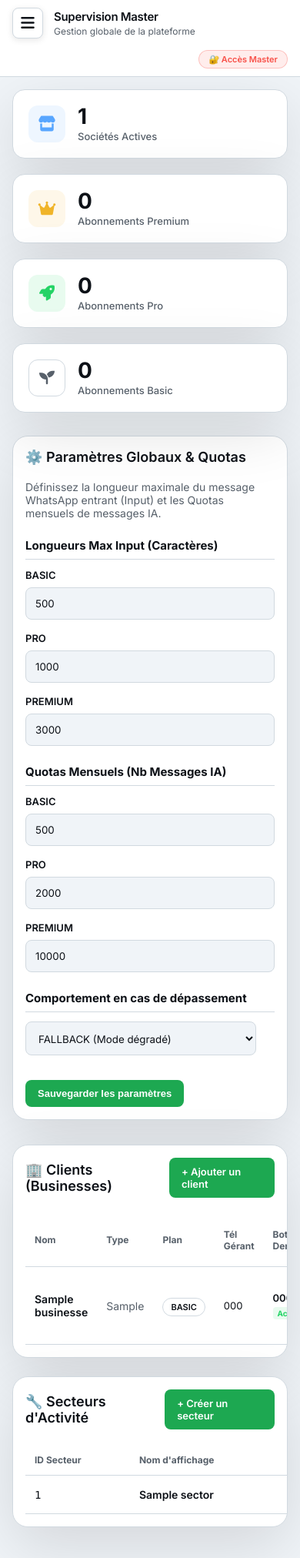
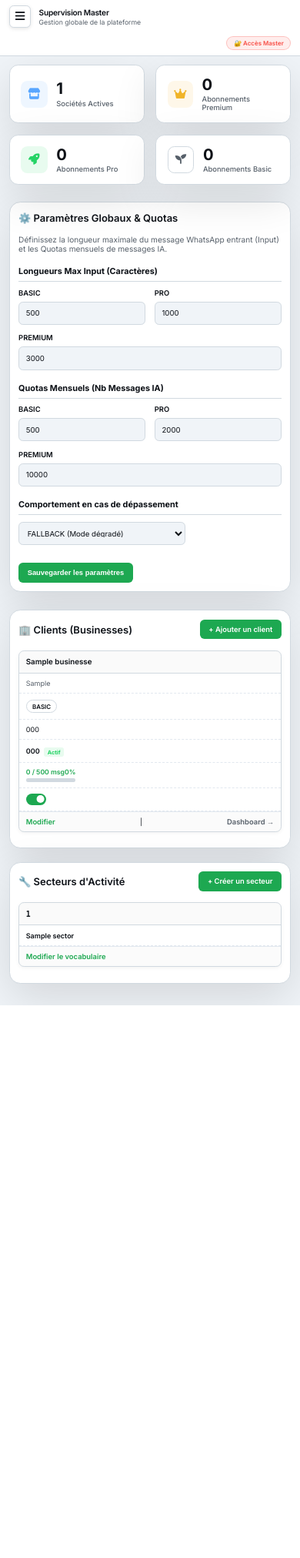
Before and after one commit to moignonfox/Whatsapp_Bot_Pro, a Flask app: page /master/ in a window 390 px wide. Shown: the whole page at 77% size. After the commit the page ends 1306 px from the top, so only its background shows below. Run offline with Flask 3, Linux system fonts and the light colour scheme; the visitor is signed in with stand-in values (Sample User, id 1); tables that the repository leaves empty hold one stand-in row (values such as "Sample post"); data that the repository does not hold is empty; some libraries are stand-ins or nearby versions.

Commit message:
Responsivité

```diff
--- a/app/static/css/layout.css
+++ b/app/static/css/layout.css
@@ -204,15 +204,20 @@
 
     .sidebar-close { display: block; }
 
-    /* Titres et textes */
+    /* Effet "Dézoom" global pour un rendu plus dense et parfait sur mobile */
+    html, body {
+        zoom: 0.85;
+        font-size: 13px !important;
+    }
+
     .page-title h1, .topbar-left h1 {
-        font-size: 15px !important;
+        font-size: 14px !important;
         white-space: normal;
         line-height: 1.3;
     }
 
     .content-area {
-        padding: 16px !important;
+        padding: 12px !important;
     }
 
     /* Grilles de statistiques */
@@ -220,21 +225,118 @@
         grid-template-columns: 1fr 1fr !important;
     }
 
-    /* Tableaux responsives */
+    /* Tableaux transformés en cartes (Mobile-First, sans scroll horizontal) */
     .table-container {
-        overflow-x: auto;
-        -webkit-overflow-scrolling: touch;
-        margin: 0 -16px;
-        padding: 0 16px;
+        overflow-x: visible !important;
+        margin: 0 !important;
+        padding: 0 !important;
     }
-    table {
-        min-width: 600px; /* Force un scroll horizontal plutôt que d'écraser les colonnes */
+    table, thead, tbody, th, td, tr {
+        display: block;
+        width: 100%;
     }
+    thead tr {
+        display: none;
+    }
+    table tr {
+        margin-bottom: 12px;
+        border: 1px solid var(--border);
+        border-radius: 10px;
+        background: var(--card);
+        padding: 0;
+        box-shadow: 0 2px 8px rgba(0,0,0,0.05);
+        overflow: hidden;
+    }
+    table td {
+        border: none !important;
+        padding: 10px 12px !important;
+        display: flex;
+        align-items: center;
+        justify-content: flex-start;
+        flex-wrap: wrap;
+        gap: 8px;
+        font-size: 12.5px !important;
+    }
+    table td:not(:last-child) {
+        border-bottom: 1px dashed var(--border-light) !important;
+    }
+    /* En-tête de la carte (première cellule) */
+    table td:first-child {
+        background: rgba(0,0,0,0.02);
+        border-bottom: 1px solid var(--border) !important;
+        font-size: 13.5px !important;
+        font-weight: 600;
+        padding-top: 12px !important;
+        padding-bottom: 12px !important;
+    }
+    /* Pied de la carte (dernière cellule - actions) */
+    table td:last-child {
+        background: rgba(0,0,0,0.015);
+        border-top: 1px solid var(--border-light) !important;
+        border-bottom: none !important;
+        padding-top: 10px !important;
+        padding-bottom: 10px !important;
+        justify-content: space-between;
+    }
+    [data-theme="dark"] table td:first-child { background: rgba(255,255,255,0.02); }
+    [data-theme="dark"] table td:last-child { background: rgba(255,255,255,0.015); }
+
+    .actions {
+        width: 100%;
+        display: flex;
+        flex-wrap: wrap;
+        gap: 8px;
+        justify-content: space-between;
+    }
+
+    /* Réduction globale des textes et boutons */
+    .btn-act {
+        flex: 1;
+        justify-content: center;
+        padding: 7px 10px !important;
+        font-size: 11.5px !important;
+    }
+    .badge, .priority-tag {
+        font-size: 10px !important;
+        padding: 3px 6px !important;
+    }
+    .section-title {
+        font-size: 12px !important;
+    }
+    .stat-label {
+        font-size: 10px !important;
+    }
+
+    /* Bannières / Hero */
+    .plan-hero {
+        flex-direction: column !important;
+        text-align: center !important;
+        padding: 20px 16px !important;
+        gap: 12px !important;
+    }
+    .plan-hero h2 { font-size: 16px !important; }
+    .plan-hero p { font-size: 12px !important; }
 }
 
 @media (max-width: 480px) {
+    /* Maintient 2 colonnes mais réduit la taille du texte et padding */
     .stat-grid {
-        grid-template-columns: 1fr !important; /* 1 colonne sur tout petit écran */
+        grid-template-columns: 1fr 1fr !important;
+    }
+    .stat-card {
+        padding: 12px !important;
+        gap: 8px !important;
+    }
+    .stat-icon-wrap {
+        width: 28px !important;
+        height: 28px !important;
+        font-size: 12px !important;
+    }
+    .stat-value {
+        font-size: 18px !important;
+    }
+    .stat-label {
+        font-size: 9.5px !important;
     }
 
     .topbar-right {
@@ -244,11 +346,7 @@
     }
 
     /* Réduction des paddings sur les cartes */
-    .card, .section-card, .stat-card {
+    .card, .section-card {
         padding: 16px !important;
     }
-
-    .stat-value {
-        font-size: 24px !important;
-    }
 }
--- a/app/templates/dashboard/agents.html
+++ b/app/templates/dashboard/agents.html
@@ -151,6 +151,9 @@
     <div class="main">
         <div class="topbar">
             <div class="page-title">
+                <button id="mobile-menu-btn" onclick="document.getElementById('sidebar').classList.toggle('open')" aria-label="Menu" style="background:none; border:none; color:var(--text); font-size:20px; cursor:pointer;">
+                    <i class="fas fa-bars"></i>
+                </button>
                 <i class="fas fa-robot"></i> Équipe IA <span class="badge badge-success" style="background:#F0B429;color:#1a1a1a;margin-left:8px;">PREMIUM</span>
             </div>
             <div class="topbar-right" style="display: flex; align-items: center; gap: 12px;">
--- a/app/templates/dashboard/chat.html
+++ b/app/templates/dashboard/chat.html
@@ -50,6 +50,11 @@
             }
             #mobile-back-btn { display: block !important; }
             .empty-state { display: none !important; }
+
+            /* Optimisations Premium Mobile */
+            .msg-bubble { max-width: 90% !important; } /* Plus d'espace pour le texte */
+            .chat-input-wrapper input { font-size: 16px !important; } /* Empêche le zoom auto sur iOS */
+            .conv-item { padding: 14px 16px !important; } /* Zones de tap optimisées */
         }
 
         /* ── Left Panel: Conversation List ── */
--- a/app/templates/dashboard/payments.html
+++ b/app/templates/dashboard/payments.html
@@ -104,7 +104,11 @@
         .empty-state { text-align: center; padding: 48px 24px; color: var(--muted); }
         .empty-state i { font-size: 36px; margin-bottom: 12px; display: block; }
 
-        @media (max-width: 768px) { .main { margin-left: 0; } .content { padding: 16px; } .stat-grid { grid-template-columns: 1fr; } }
+        @media (max-width: 768px) {
+            .main { margin-left: 0; }
+            .content { padding: 16px; }
+            /* On supprime .stat-grid { grid-template-columns: 1fr; } pour laisser layout.css gérer l'affichage sur 2 colonnes (ou on l'enlève carrément) */
+        }
     </style>
 </head>
 <body>
```
Also changed, not shown: app/templates/auth/login.html (+17 -3 lines), app/templates/auth/register.html (+17 -3 lines), app/templates/dashboard/catalog.html (+16 -0 lines), app/templates/dashboard/marketing.html (+6 -1 lines).
